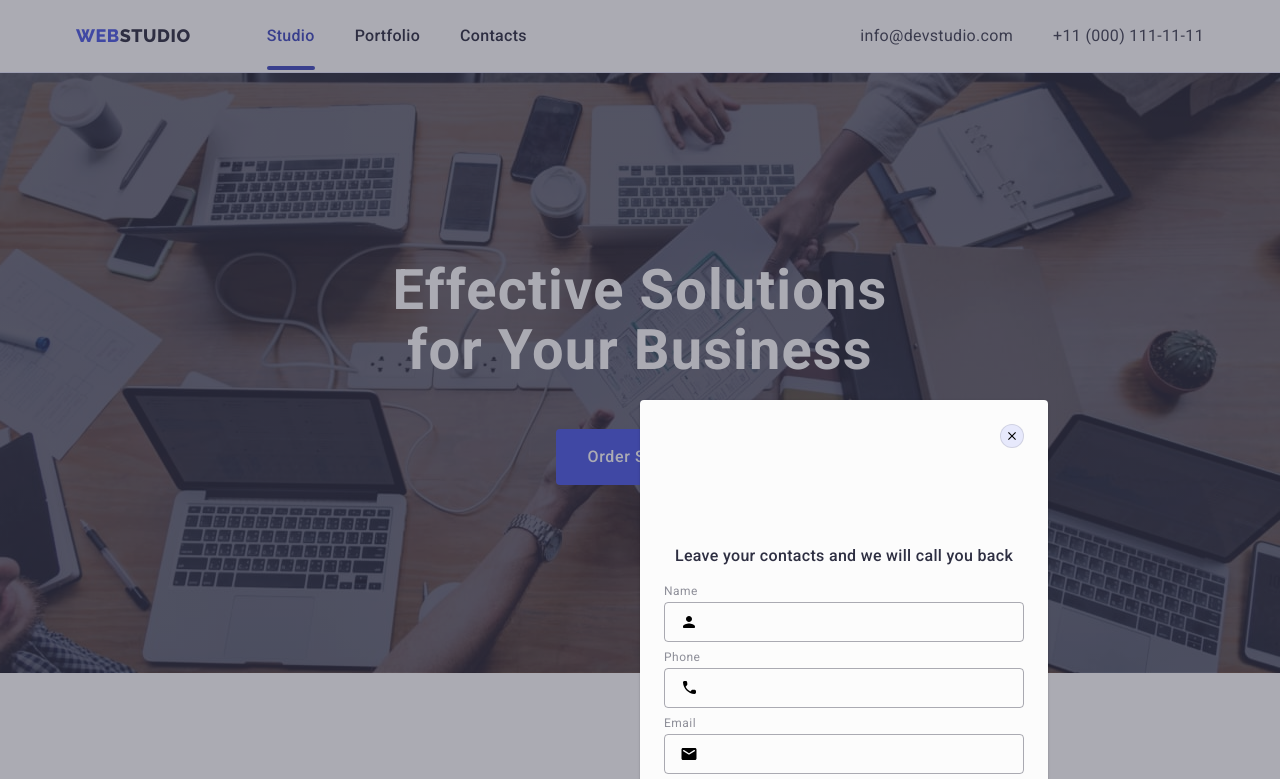
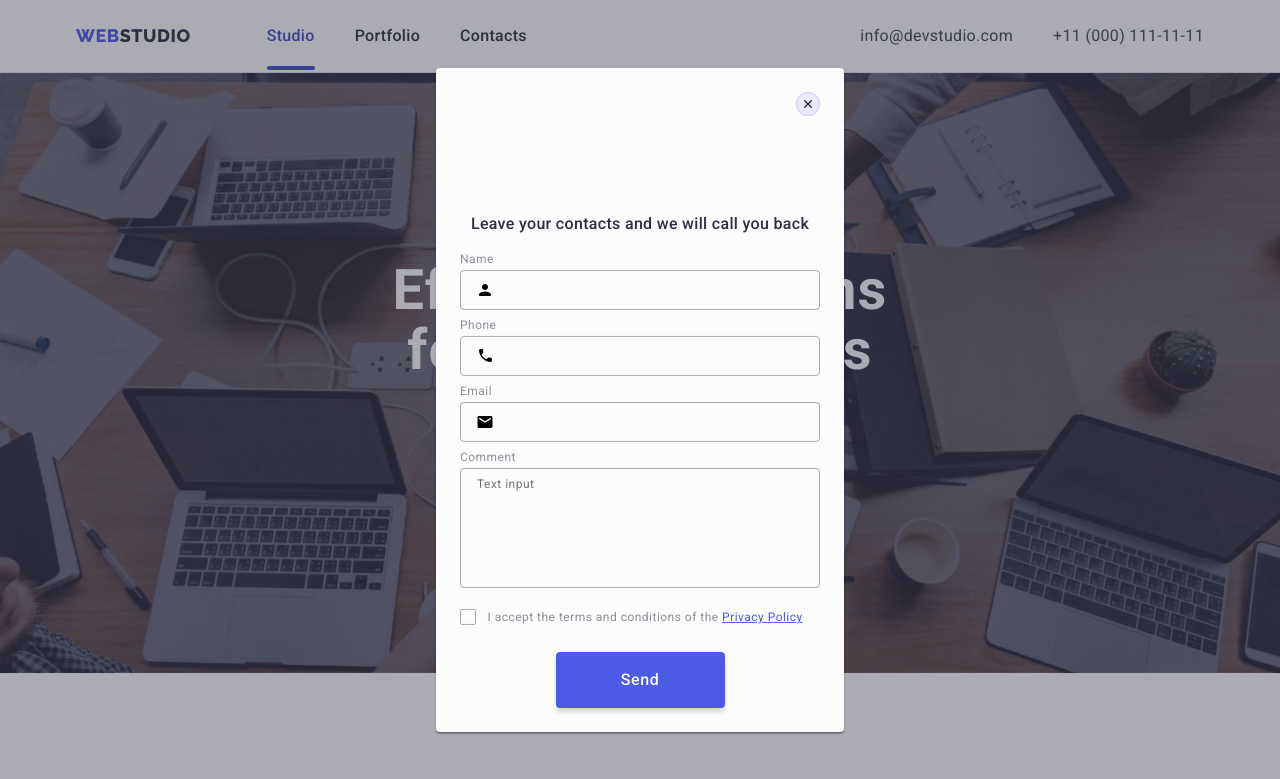
Before and after one commit to ElenaYa/goit-markup-hw-05, a plain HTML site: page index.html in a window 1280 px wide. Shown: the top 779 px of the page. Drawn offline with nearby package versions, Linux system fonts and the light colour scheme.

Commit message:
Update styles.css

```diff
--- a/css/styles.css
+++ b/css/styles.css
@@ -487,7 +487,7 @@ img {
   position: absolute;
   top: 50%;
   left: 50%;
-  transform: translate(-50%, -50%), scale(1);
+  transform: translate(-50%, -50%) scale(1);
   padding-left: 24px;
   padding-right: 24px;
   padding-bottom: 24px;
@@ -583,6 +583,7 @@ img {
   margin-bottom: 16px;
 }
 .callback-form-comment {
+  display: block;
   width: 100%;
   height: 120px;
   border-radius: 4px;
```
